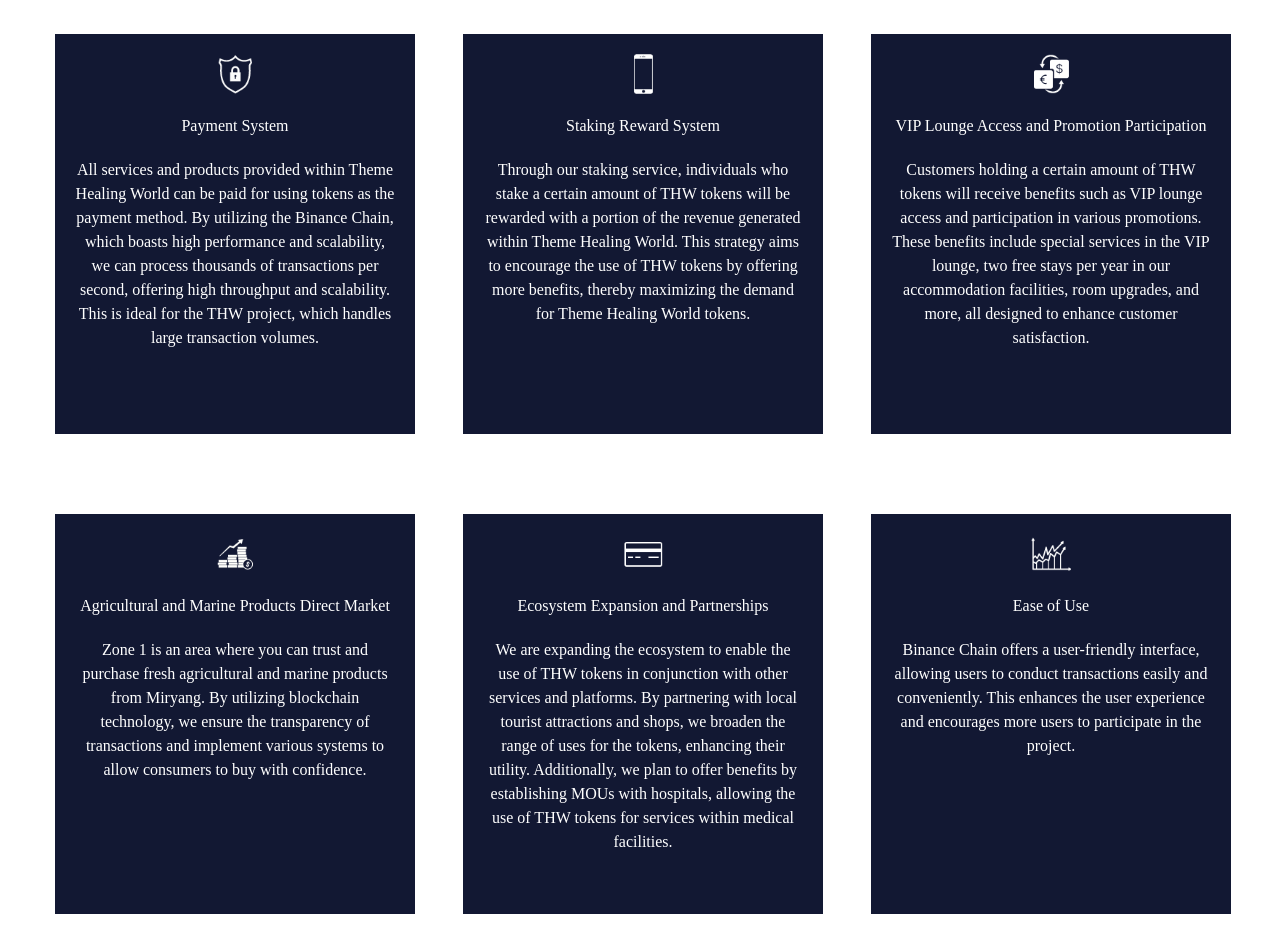
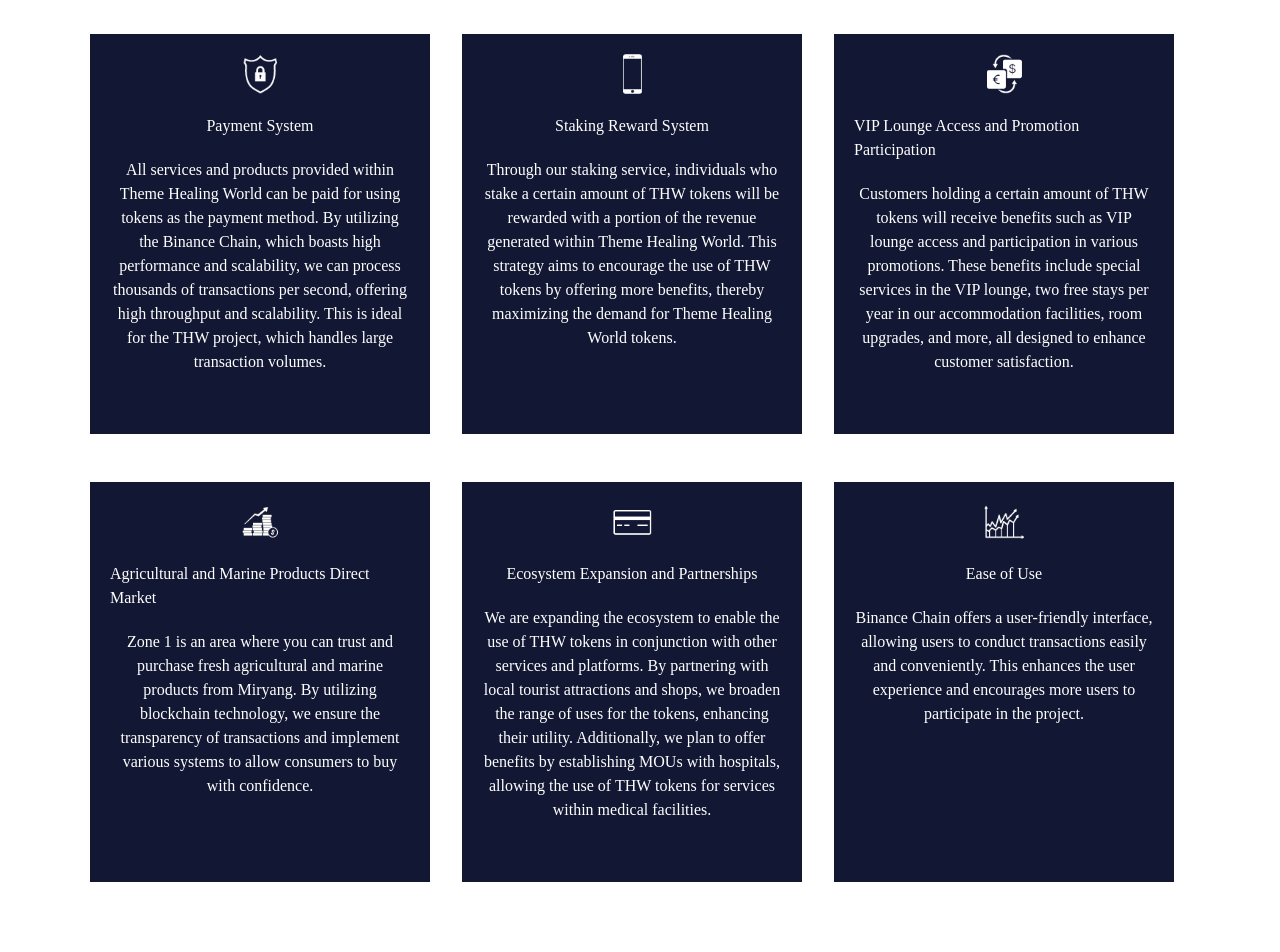
Before and after one commit to min8802/thworld, a React (Vite) app: page / in a window 1280 px wide. Shown: the part 933-1885 px from the top of the page. Built offline with nearby package versions, Linux system fonts and the light colour scheme.

Commit message:
services Bottom observer 적용

```diff
--- a/src/App.tsx
+++ b/src/App.tsx
@@ -33,7 +33,7 @@
     opacity: 1,
     clipPath: "inset(0 0% 0 0%)",
     transition: {
-      duration: 0.8,
+      duration: 1.0,
       delay: 0.5,
       ease: "easeOut"
     }
--- a/src/components/Service.tsx
+++ b/src/components/Service.tsx
@@ -43,7 +43,7 @@
                 }
 
             },
-            {threshold : 0.4}
+            {threshold : 0.1}
         );
         //entries추가
         if(targetElement) {
@@ -85,9 +85,9 @@
             animate={serviceTopAnimation}
             variants={tokenExInVariants}
             >
-                <Flex w="1170px" mt={20} gap={12} id="serviceTop">
+                <Flex w="1100px" mt={20} gap={8} id="serviceTop">
                     {serviceTop.map((v, i) => (
-                        <Flex minW="360px" minH="400px" p="20px" flexDir="column" alignItems="center" bgColor="#121833" key={i}>
+                        <Flex w="340px" minH="400px" p="20px" flexDir="column" alignItems="center" bgColor="#121833" key={i}>
                             <Img w="40px" src={v.image}/>
                             <Text mt="20px" mb="20px" >
                                 {v.title}
@@ -106,9 +106,9 @@
             animate={serviceBottomAnimation}
             variants={tokenExInVariants}
             >
-                <Flex w="1170px" mt={20} gap={12} id="serviceBottom">
+                <Flex w="1100px" mt={12} gap={8} id="serviceBottom">
                     {serviceBottom.map((v, i) => (
-                        <Flex minW="360px" minH="400px" p="20px" flexDir="column" alignItems="center" bgColor="#121833" key={i}>
+                        <Flex w ="340px" minH="400px" p="20px" flexDir="column" alignItems="center" bgColor="#121833" key={i}>
                             <Img w="40px" src={v.image}/>
                             <Text mt="20px" mb="20px" >
                                 {v.title}
```
